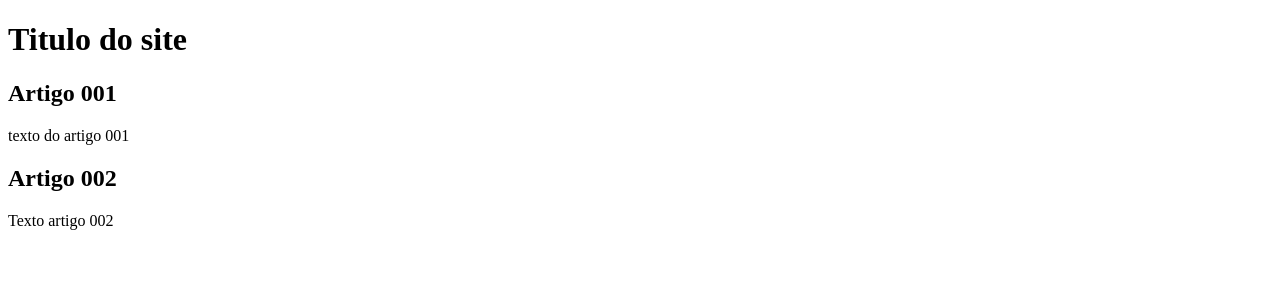
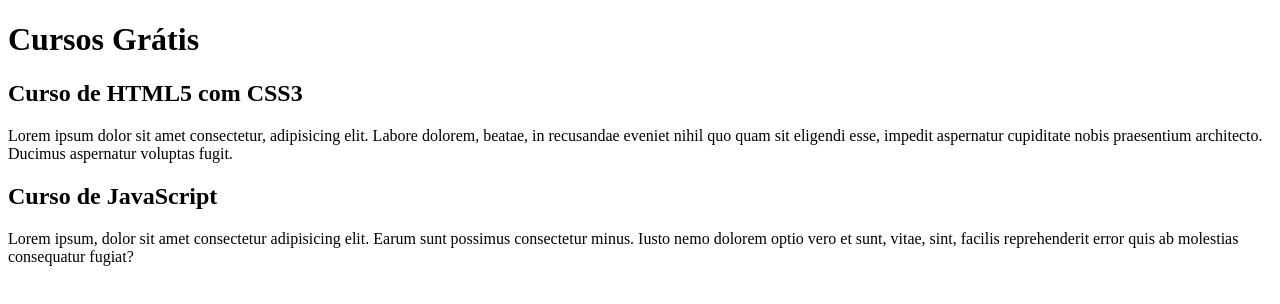
Before and after one commit to RebecaAbisag/Projeto-Site-, a plain HTML site: page index.html in a window 1280 px wide. Drawn offline with Linux system fonts and the light colour scheme.

Commit message:
comecei a escrever o conteúdo

```diff
--- a/index.html
+++ b/index.html
@@ -8,15 +8,15 @@
 <body>
     <main>
         <header>
-            <h1>Titulo do site</h1>
+            <h1>Cursos Grátis</h1>
         </header>
         <article>
-            <h2>Artigo 001</h2>
-            <p> texto do artigo 001</p>
+            <h2>Curso de HTML5 com CSS3</h2>
+            <p> Lorem ipsum dolor sit amet consectetur, adipisicing elit. Labore dolorem, beatae, in recusandae eveniet nihil quo quam sit eligendi esse, impedit aspernatur cupiditate nobis praesentium architecto. Ducimus aspernatur voluptas fugit.</p>
         </article>
         <article>
-            <h2>Artigo 002 </h2>
-            <p>Texto artigo 002</p>
+            <h2>Curso de JavaScript</h2>
+            <p>Lorem ipsum, dolor sit amet consectetur adipisicing elit. Earum sunt possimus consectetur minus. Iusto nemo dolorem optio vero et sunt, vitae, sint, facilis reprehenderit error quis ab molestias consequatur fugiat?</p>
 
 
         </article>
```
